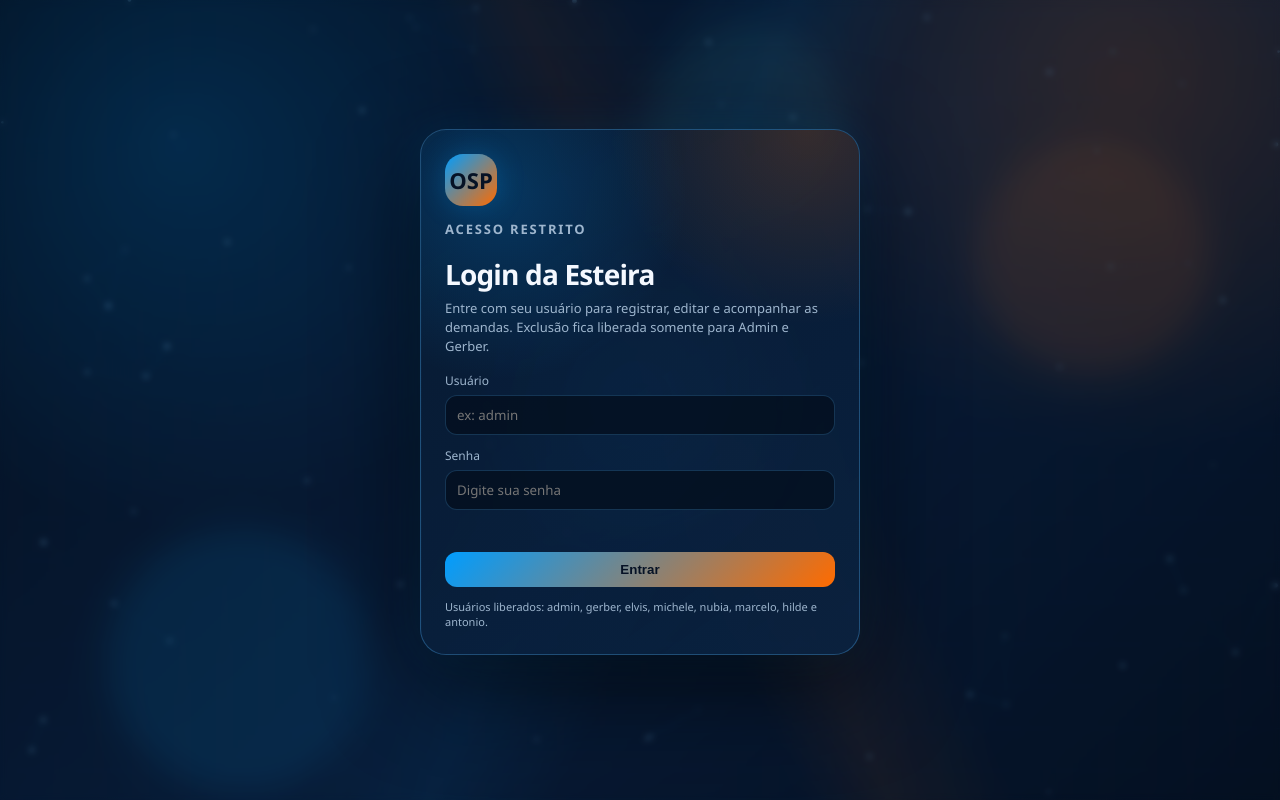
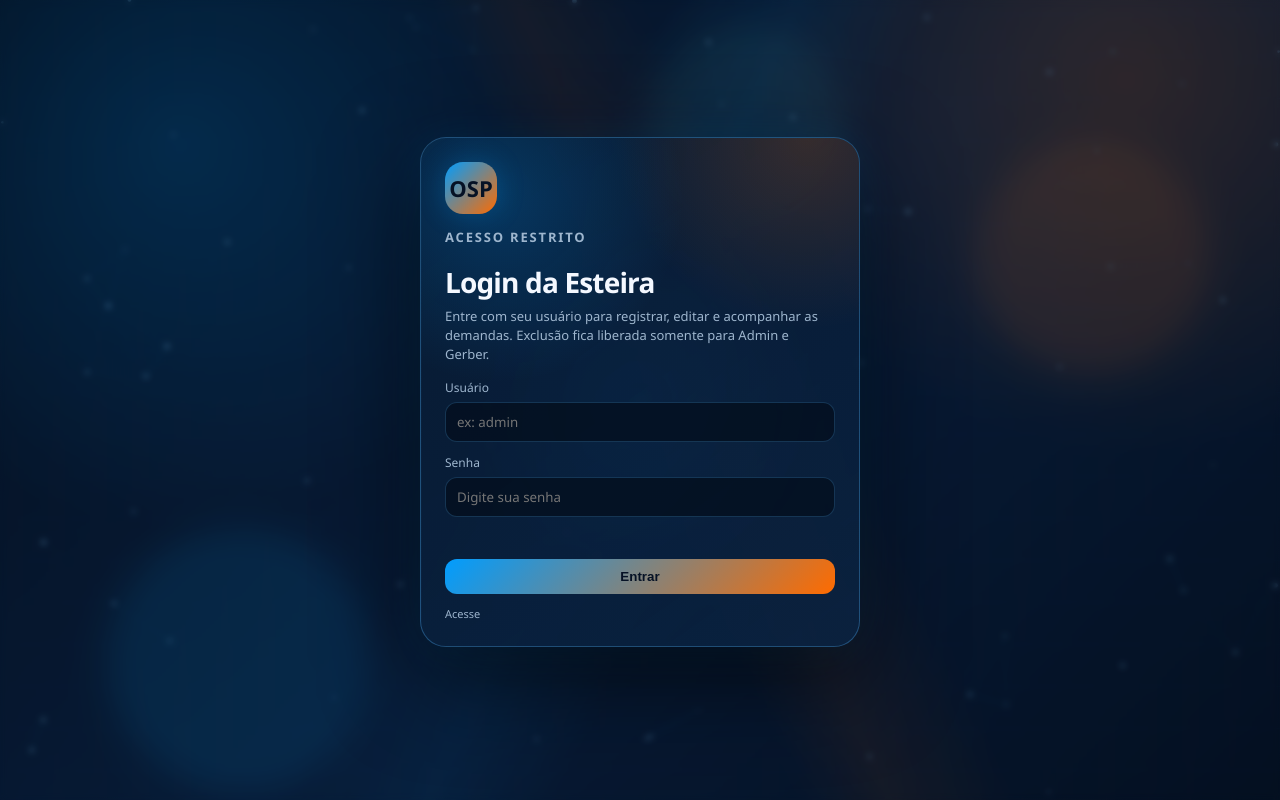
Before and after one commit to kikosouza159-afk/OSPMelhoriasCommandCenter, a Flask app: page / in a window 1280 px wide. Run offline with Flask 3, Linux system fonts and the light colour scheme.

Commit message:
Update index.html

```diff
--- a/templates/index.html
+++ b/templates/index.html
@@ -86,7 +86,7 @@ th:nth-child(1),td:nth-child(1){width:42px;text-align:center}th:nth-child(2),td:
       <div class="login-error" id="loginError"></div>
       <button class="primary" onclick="login()">Entrar</button>
     </div>
-    <div class="login-foot">Usuários liberados: admin, gerber, elvis, michele, nubia, marcelo, hilde e antonio.</div>
+    <div class="login-foot">Acesse</div>
   </div>
 </section>
 
```
